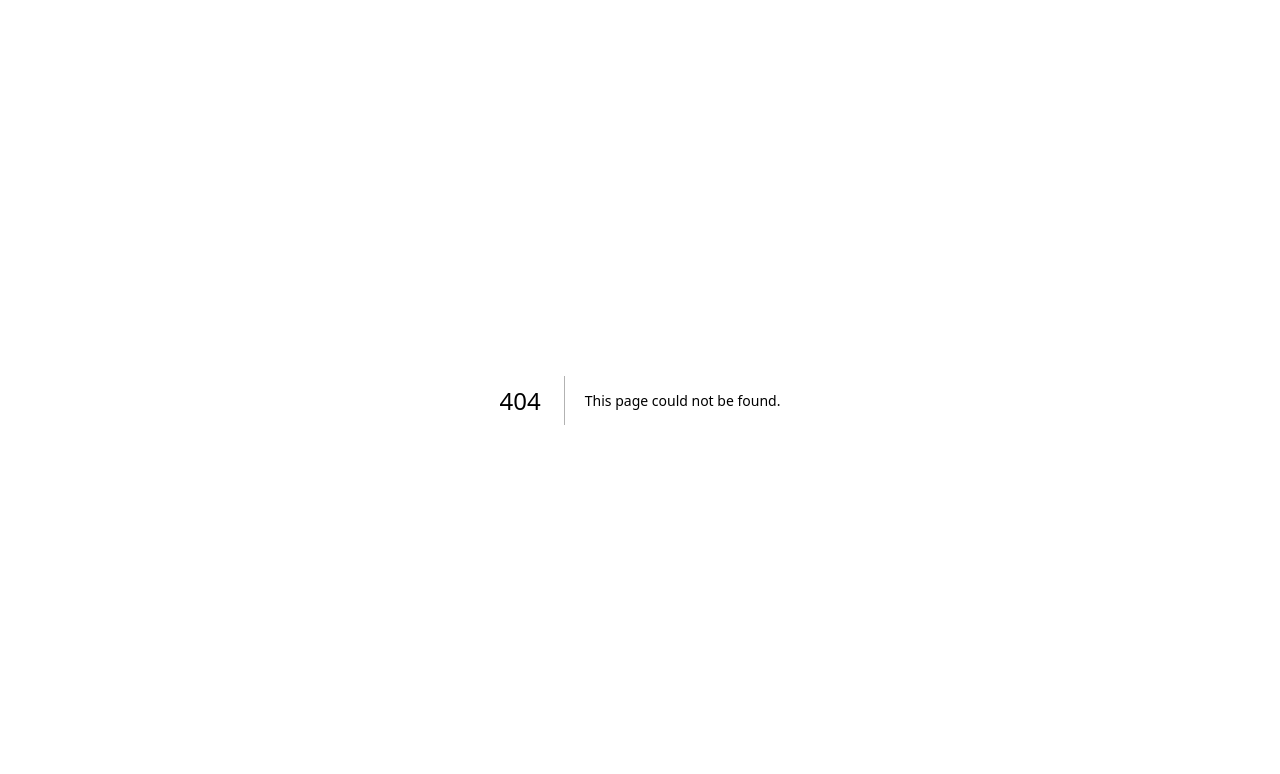
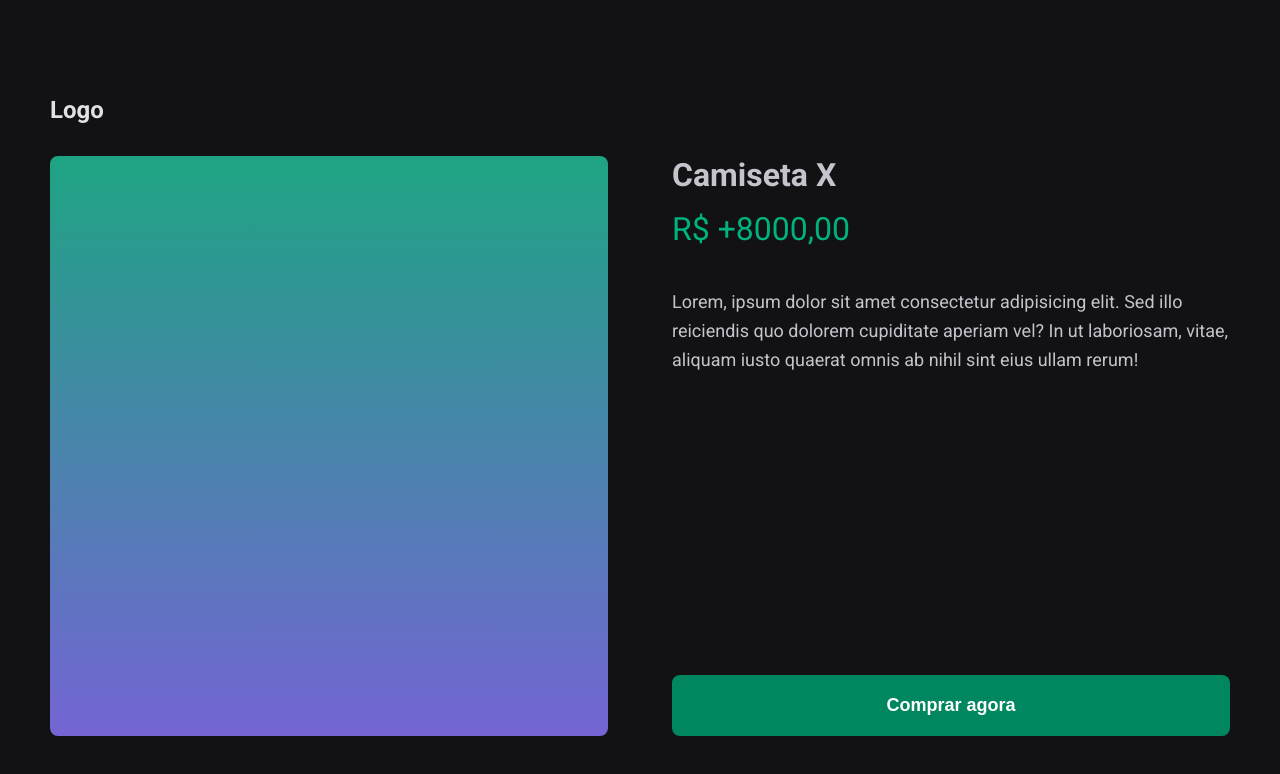
Before and after one commit to EliasFMartins/first-next-project, a Next.js app: page /product/1 in a window 1280 px wide. Before the commit this address had no page. Shown: the top 774 px of the page. Built offline with nearby package versions, Linux system fonts and the light colour scheme.

Commit message:
criando page de products e pegando dados

```diff
--- a/src/pages/index.tsx
+++ b/src/pages/index.tsx
@@ -34,8 +34,8 @@
     <HomeContainer ref={sliderRef} className="keen-slider" >
     {products.map(product => {
       return(
-        // <Link key={product.id} href={`/product/${product.id}`}>
-        <Product key={product.id}  href={`/product/${product.id}`} className="keen-slider__slide">
+        <Link key={product.id} href={`/product/${product.id}`}>
+        <Product   className="keen-slider__slide">
         <Image src={product.imageUrl} width={520} height={480} alt=''/>
 
         <footer>
@@ -43,7 +43,7 @@
           <span>{product.price}</span>
         </footer>
       </Product>
-        // </Link>
+        </Link>
 
       )
 
--- /dev/null
+++ b/src/pages/product/[id].tsx
@@ -0,0 +1,19 @@
+import { ImageContainer, ProductContainer, ProductDetails } from "@/styles/pages/products"
+import { useRouter } from "next/router"
+
+export default function Product() {
+  const { query} = useRouter()
+  return(
+ <ProductContainer>
+  <ImageContainer>
+
+  </ImageContainer>
+  <ProductDetails>
+    <h1>Camiseta X</h1>
+    <span>R$ +8000,00</span>
+    <p>Lorem, ipsum dolor sit amet consectetur adipisicing elit. Sed illo reiciendis quo dolorem cupiditate aperiam vel? In ut laboriosam, vitae, aliquam iusto quaerat omnis ab nihil sint eius ullam rerum!</p>
+    <button>Comprar agora</button>
+  </ProductDetails>
+ </ProductContainer>
+  )
+}
--- a/src/styles/pages/app.ts
+++ b/src/styles/pages/app.ts
@@ -1,17 +1,16 @@
-import { styled } from "..";
+import { styled } from '..';
 
 export const Container = styled('div', {
     minHeight: '100vh',
     display: 'flex',
     justifyContent: 'center',
+    alignItems: 'flex-start',
     flexDirection: 'column',
-  alignItems: 'flex-start',
+});
 
-
-})
 export const Header = styled('header', {
     width: '100%',
-  maxWidth: '1180',
-  padding:'2rem 0',
+    maxWidth: 1180,
+    padding: '2rem 0',
     margin: '0 auto',
-})
+});
--- a/src/styles/pages/products.ts
+++ b/src/styles/pages/products.ts
@@ -1,5 +1,143 @@
-import { styled } from "..";
+// import { styled } from "..";
 
-export const ProductContainer = styled('div', {
+// export const ProductContainer = styled('main', {
+//   display: 'grid',
+//   gridTemplateColumns:'1fr 1fr',
+//   alignItems: 'stretch',
+//   gap: '4rem',
 
-})
+//   maxWidth: 1180,
+//   margin: '0 auto',
+
+// })
+// export const ImageContainer = styled('div', {
+
+//   width: '100%',
+//   maxWidth: 576,
+//   height: 653,
+//   background: 'linear-gradient(180deg, #1ea483 0%, #7465d4 100%)',
+//   borderRadius: 8,
+//   padding: '0.25rem',
+//   display: 'flex',
+//   alignItems:'center',
+//   justifyContent: 'center',
+
+//   img: {
+//     objectFit: 'cover'
+//   }
+// })
+// export const ProductDetails = styled('div', {
+//   display: 'flex',
+//   flexDirection: 'column',
+
+//   h1: {
+//     fontSize: '2xl',
+//     color: '$gray300',
+//   },
+//   span: {
+//     marginTop: '1rem',
+//     display: 'block',
+//     fontSize: '2xl',
+//     color: '$gray300',
+//   },
+//   P: {
+//     marginTop: '2.5rem',
+//     fontSize: '$md',
+//     lineHeight: 1.6,
+//     color: '$gray300',
+//   },
+//   button: {
+//     marginTop: 'auto',
+//     background: '$green500',
+//     border: 0,
+//     color :'White',
+//     borderRadius: 8,
+//     padding: '1,25rem',
+//     cursor: 'pointer',
+//     fontWeight: 'bold',
+//     fontSize: '$md',
+
+//     '&:hover': {
+//       backgroundColor: '$green300',
+//     }
+//   }
+// })
+import { styled } from '..';
+
+export const ProductContainer = styled('main', {
+    maxWidth: 1180,
+    margin: '0 auto',
+
+    display: 'grid',
+    gridTemplateColumns: '1fr 1fr',
+    alignItems: 'stretch',
+    gap: '4rem',
+});
+
+export const ImageContainer = styled('div', {
+    width: '100%',
+    maxWidth: 576,
+    height: 580,
+    padding: '0.25rem',
+
+    display: 'flex',
+    justifyContent: 'center',
+    alignItems: 'center',
+
+    borderRadius: 8,
+    background: 'linear-gradient(180deg, #1ea483 0%, #7465d4 100%)',
+
+    img: {
+        objectFit: 'cover',
+    },
+});
+
+export const ProductDetails = styled('div', {
+    display: 'flex',
+    flexDirection: 'column',
+
+    h1: {
+        fontSize: '$2xl',
+        color: '$gray300',
+    },
+
+    span: {
+        marginTop: '1rem',
+
+        display: 'block',
+
+        fontSize: '$2xl',
+        color: '$green300',
+    },
+
+    p: {
+        marginTop: '2.5rem',
+
+        fontSize: '$md',
+        lineHeight: '1.6',
+        color: '$gray300',
+    },
+
+    button: {
+        marginTop: 'auto',
+        padding: '1.25rem',
+
+        color: '$white',
+        fontWeight: 'bold',
+        fontSize: '$md',
+
+        border: 0,
+        borderRadius: 8,
+        backgroundColor: '$green500',
+        cursor: 'pointer',
+
+        '&:not(:disabled):hover': {
+            backgroundColor: '$green300',
+        },
+
+        '&:disabled': {
+            opacity: 0.6,
+            cursor: 'not_allowed',
+        },
+    },
+});
```
Also changed, not shown: src/pages/[id].tsx (deleted, +0 -8 lines), src/styles/pages/Home.ts (+92 -92 lines). Lines whose indentation alone changed are shown as unchanged.
